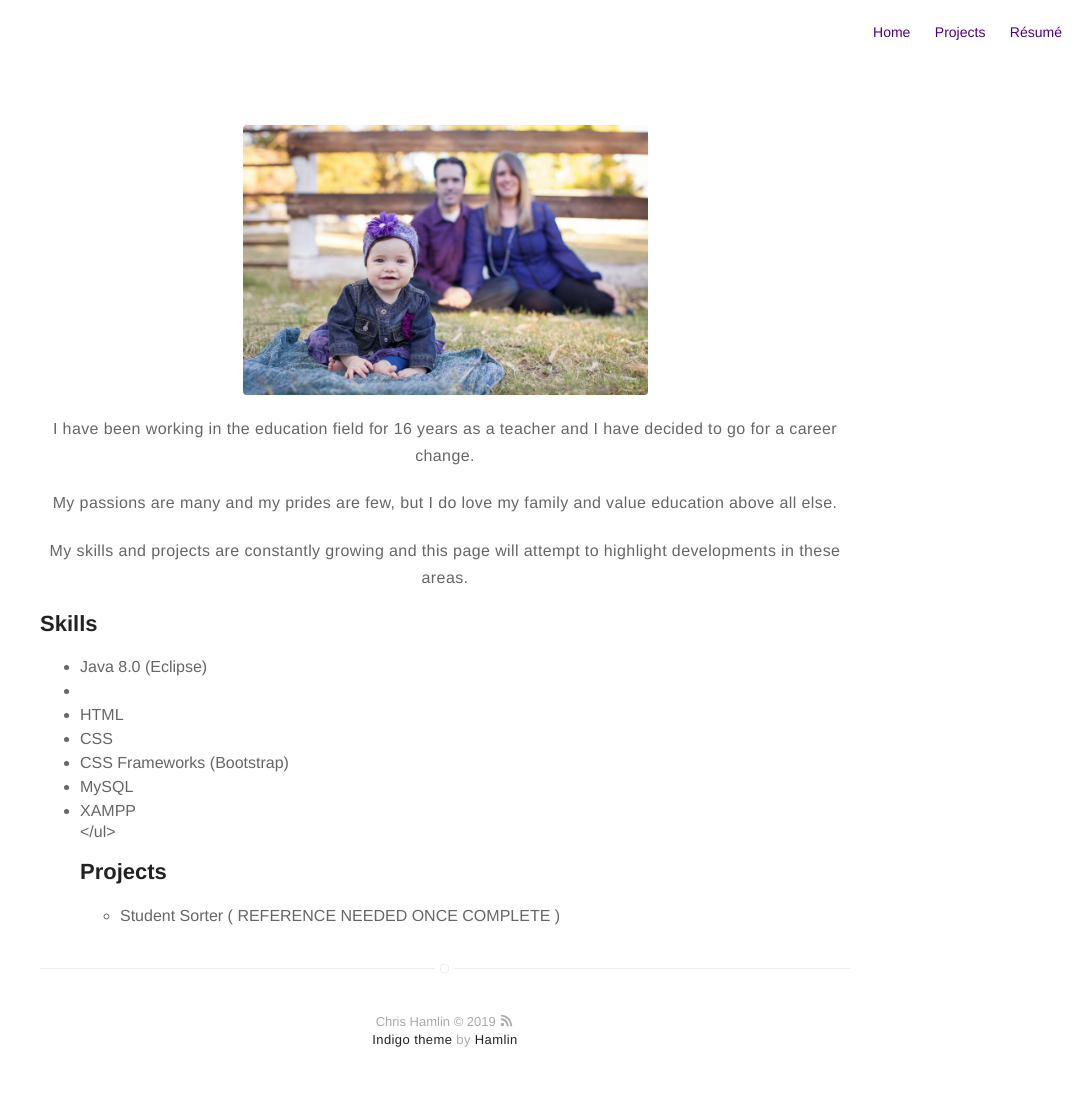
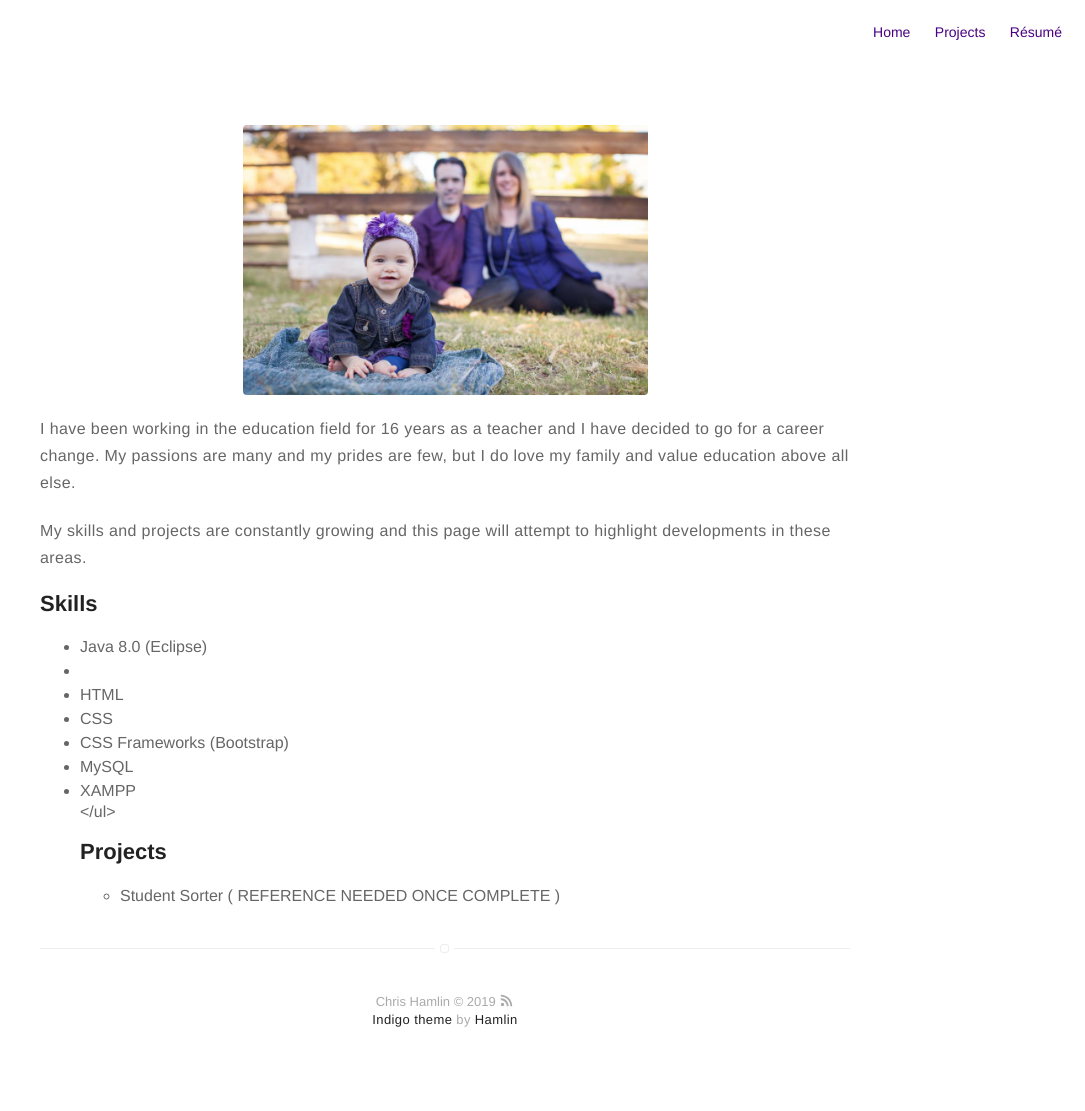
Before and after one commit to chrishamlin98/chrishamlin98.github.io, a Jekyll site: the page built from about.md, in a window 1280 px wide. Shown: the whole page, without its empty margins (195-1280 px from the left). Built offline with Jekyll 4.4.1, drawn with Linux system fonts in a browser that asks for light colours.

Commit message:
Update about.md

```diff
--- a/about.md
+++ b/about.md
@@ -5,10 +5,9 @@ layout: page
 ![Profile Image]({{ site.url }}/{{ site.picture }})
 
 
-<p align="center">I have been working in the education field for 16 years as a teacher and I have decided to go for a career change. </p>
-<p align="center">My passions are many and my prides are few, but I do love my family and value education above all else. </p>
+<p>I have been working in the education field for 16 years as a teacher and I have decided to go for a career change.  My passions are many and my prides are few, but I do love my family and value education above all else. </p>
 
-<p align="center">My skills and projects are constantly growing and this page will attempt to highlight developments in these areas.</p>
+<p>My skills and projects are constantly growing and this page will attempt to highlight developments in these areas.</p>
 
 <h2>Skills</h2>
 
```
